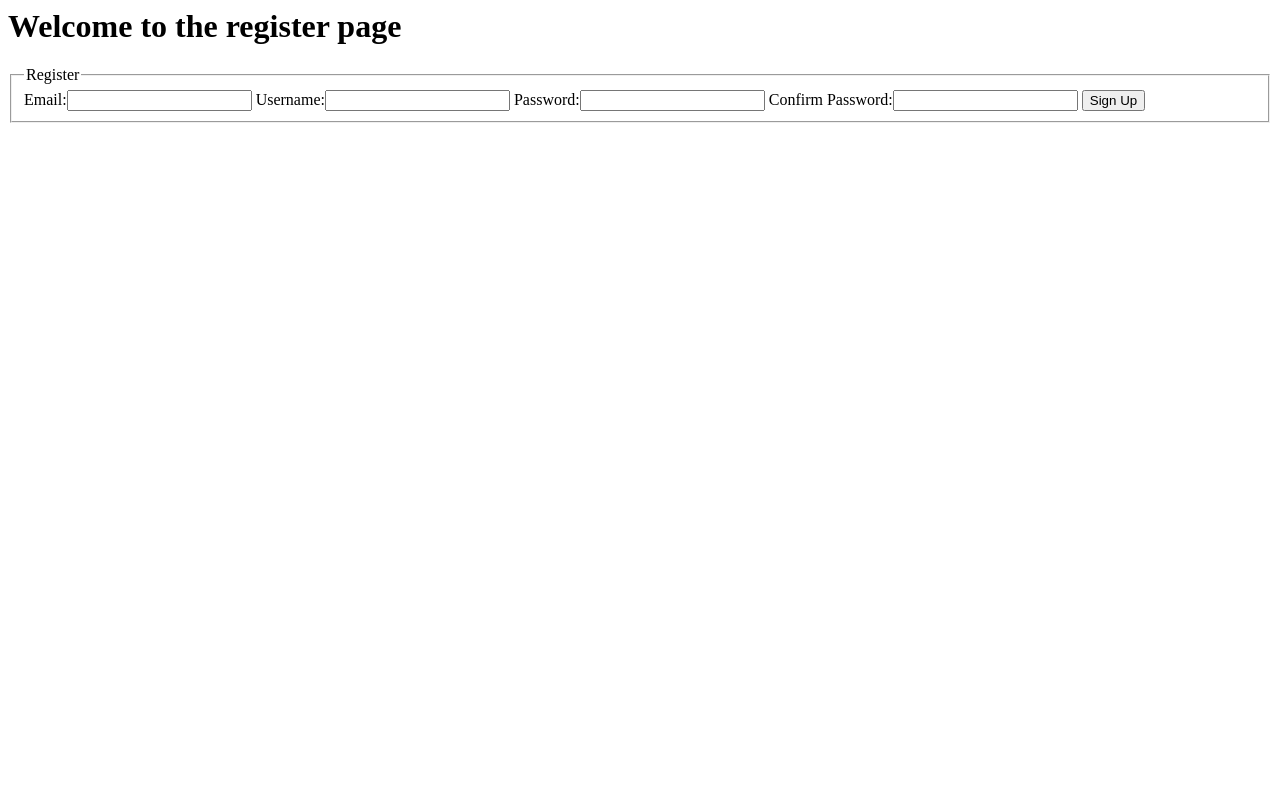
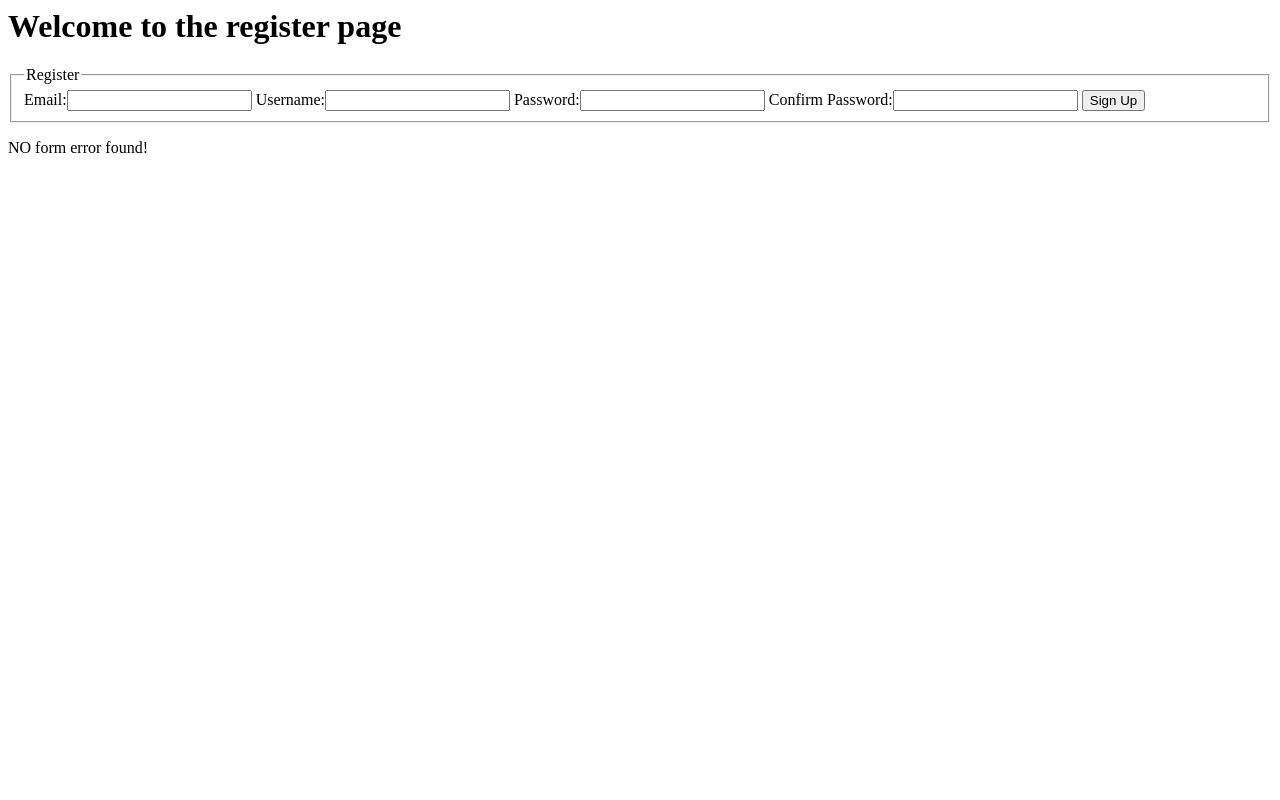
Before and after one commit to ai-is-awesome/ultimate_todo, a Django app: page /register/ in a window 1280 px wide. Run offline with Django 3.2, Linux system fonts and the light colour scheme.

Commit message:
Committing before messing up things

```diff
--- a/account/templates/account/register.html
+++ b/account/templates/account/register.html
@@ -3,12 +3,12 @@
 {% if user.is_authenticated %}
 	<h2>You're already logged in, You need to <a href = "{% url 'logout' %}">log out</a> first</h2>
 
-{% else %}
 
 
 
 
 
+{% else %}
 
 <form action = "{% url 'register' %}" method = "POST">
 	{% csrf_token %}
@@ -19,10 +19,24 @@
 	</fieldset>
 </form>
 
+
+
+{% if form.errors %}
+	{% for field in form %}
+		{% for error in field.errors %}
+			<strong> {{ error }}</strong>
+		{% endfor %}
+
+
+	{% endfor %}
+
+{% else %}
+NO form error found!
 {% endif %}
 
 
-{% for error in errors %}
-{{ error }}
 
-{% endfor %}
+
+
+
+{% endif %}
--- a/notes/settings.py
+++ b/notes/settings.py
@@ -126,4 +126,4 @@ AUTH_USER_MODEL = 'account.Account'
 
 LOGIN_REDIRECT_URL = 'index'
 
-LOGOUT_REDIRECT_URL = 'index'
+LOGOUT_REDIRECT_URL = 'login'
```
Also changed, not shown: account/templates/account/login.html (+9 -0 lines), db.sqlite3.
